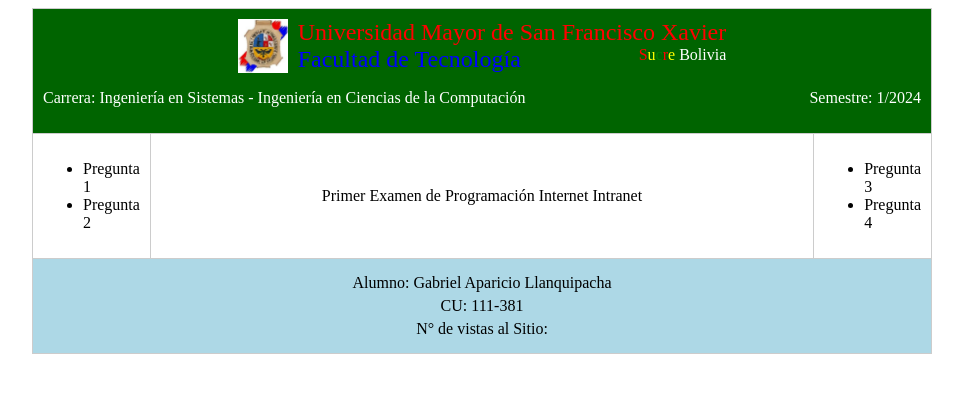
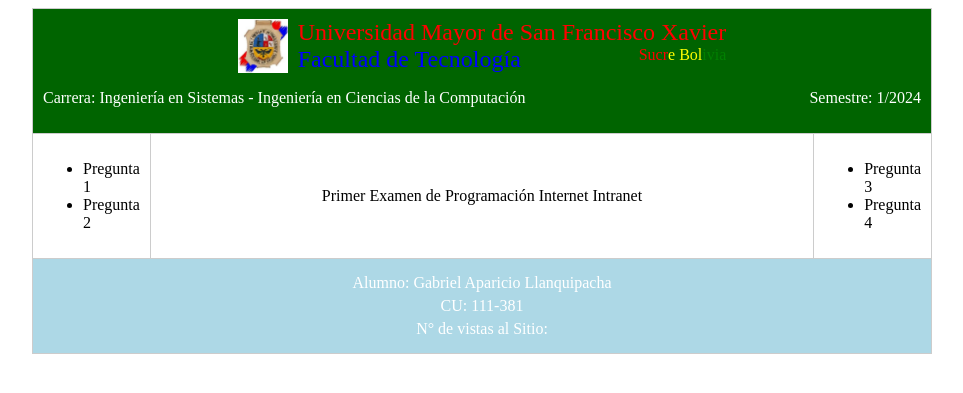
Before and after one commit to Deus-Ex-Umbra/DesarrolloWebGAL, a PHP site: page /html/usfx.html in a window 1280 px wide. Shown: the top 393 px of the page, without its empty margins (158-1121 px from the left). Run offline with PHP 8.4, Linux system fonts and the light colour scheme.

Commit message:
Ejercicio N°1 - SIS256

```diff
--- a/Ejercicios en Clases/Ejercicio N°1 - SIS256/css/usfx.css
+++ b/Ejercicios en Clases/Ejercicio N°1 - SIS256/css/usfx.css
@@ -104,6 +104,7 @@
 
 .universitario p {
     margin: 5px 0;
+    color: #ffffff;
 }
 
 .rojo {
--- a/Ejercicios en Clases/Ejercicio N°1 - SIS256/html/usfx.html
+++ b/Ejercicios en Clases/Ejercicio N°1 - SIS256/html/usfx.html
@@ -18,7 +18,7 @@
                                 <p class="rojo grande">Universidad Mayor de San Francisco Xavier</p>
                                 <div class="facultad-sucre">
                                     <p class="azul grande">Facultad de Tecnología</p>
-                                    <p class="derecha chico"><span class="rojo">S</span><span class="amarillo">u</span><span class="verde">c</span><span class="rojo">r</span><span class="amarillo">e</span> Bolivia</p>
+                                    <p class="derecha chico"><span class="rojo">Sucr</span><span class="amarillo">e Bol</span></span><span class="verde">ivia</span></p>
                                 </div>
                             </div>
                         </div>
```
